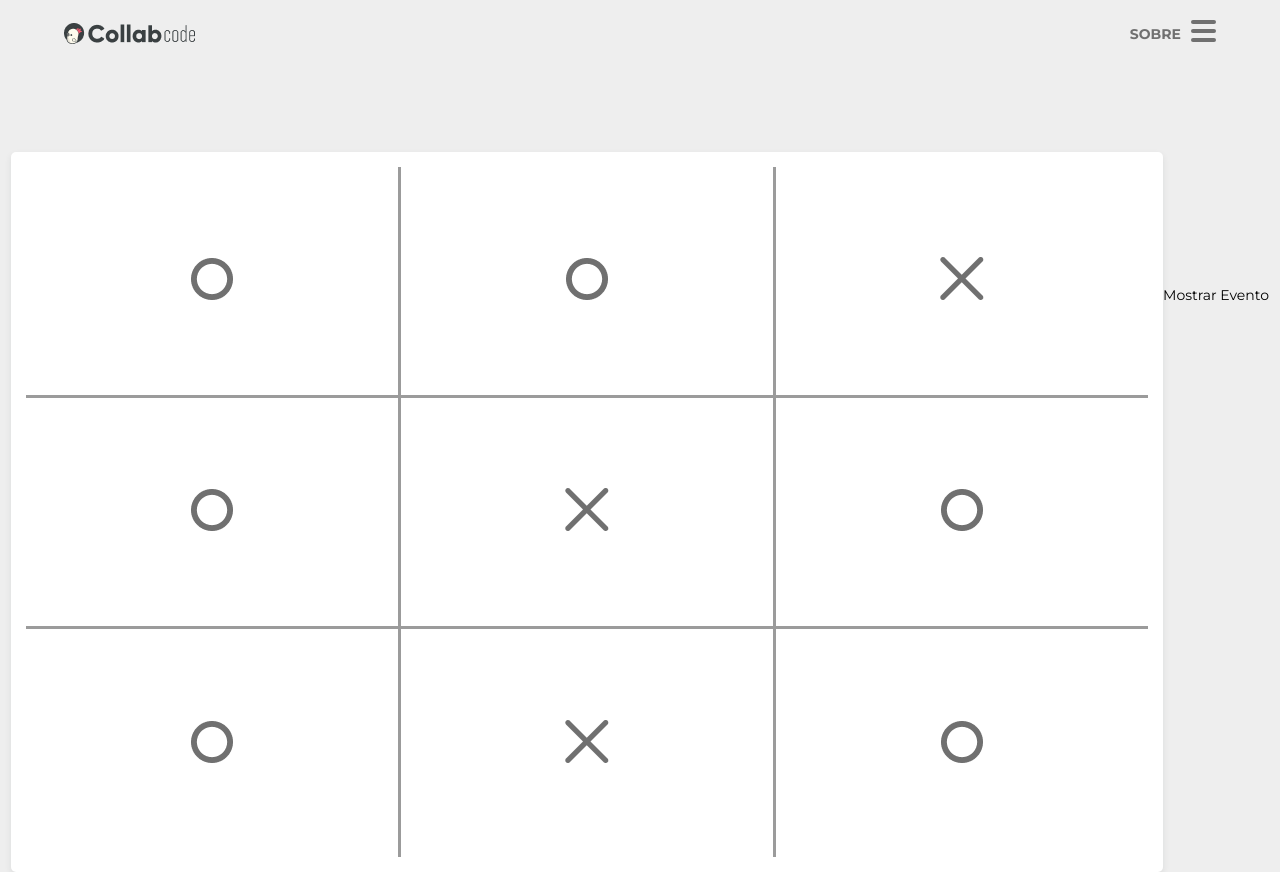
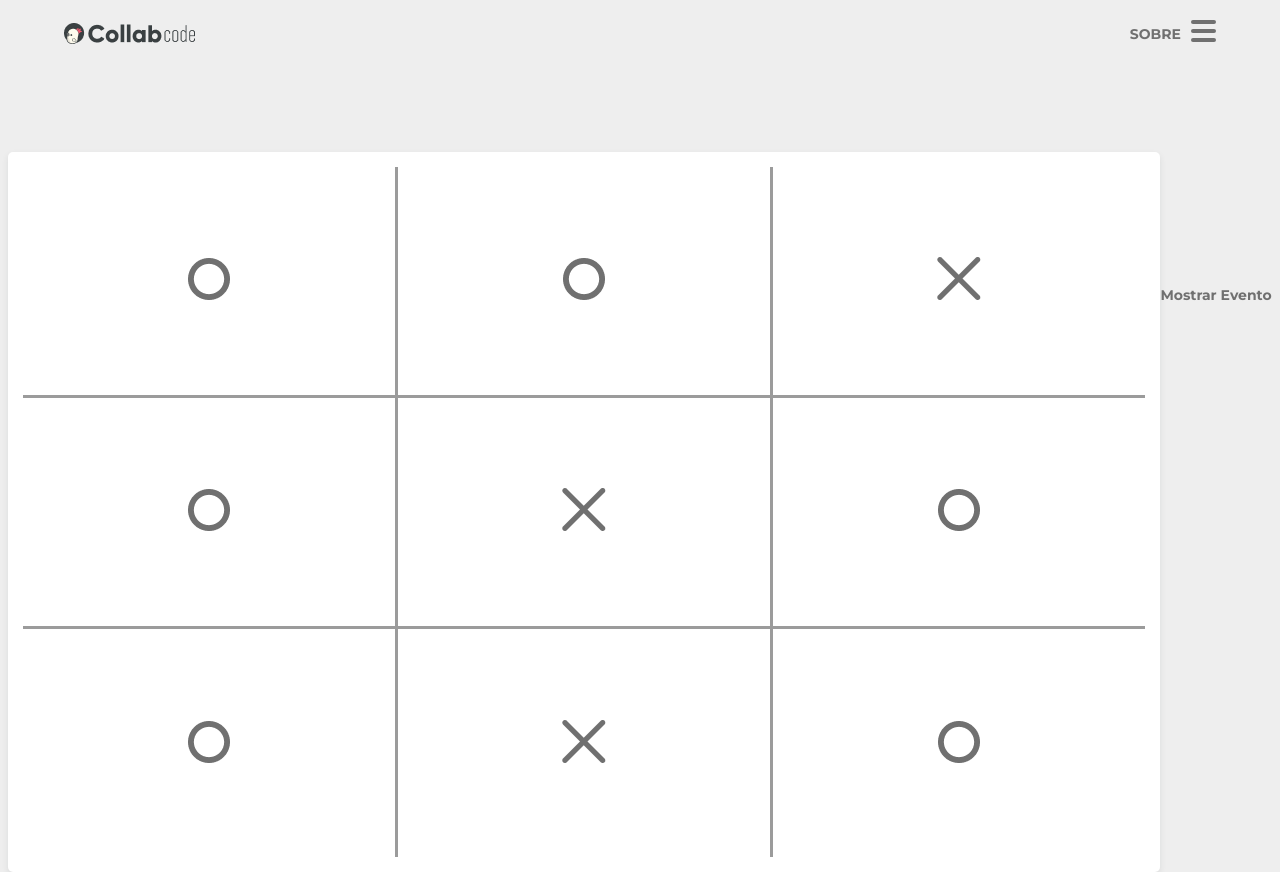
Before and after one commit to danilojduarte/JogoDaVelhaReact, a React (Create React App) app in the folder jogo-da-velha/: page / in a window 1280 px wide. Built offline with nearby package versions, Linux system fonts and the light colour scheme.

Commit message:
Label estilizado

```diff
--- a/jogo-da-velha/src/objects/Label/styles.css
+++ b/jogo-da-velha/src/objects/Label/styles.css
@@ -1,3 +1,5 @@
 .label {
     font-size: var(--size-small);
+    font-weight: bold;
+    color: var(--color-fourth);
 }
```
